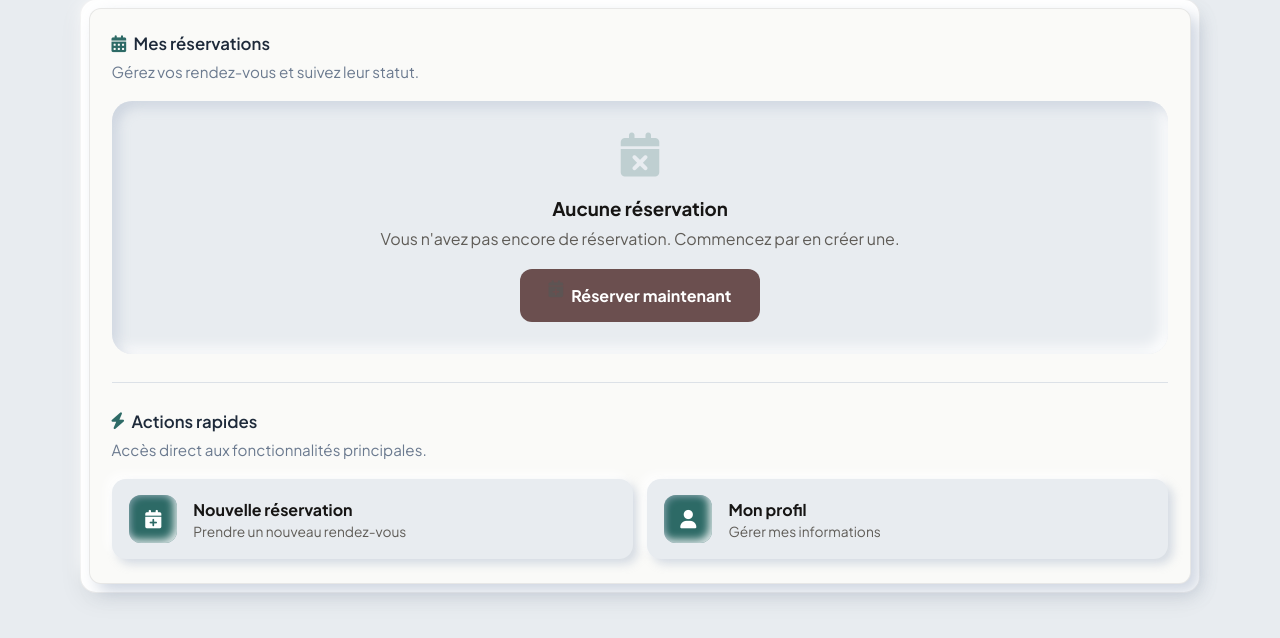
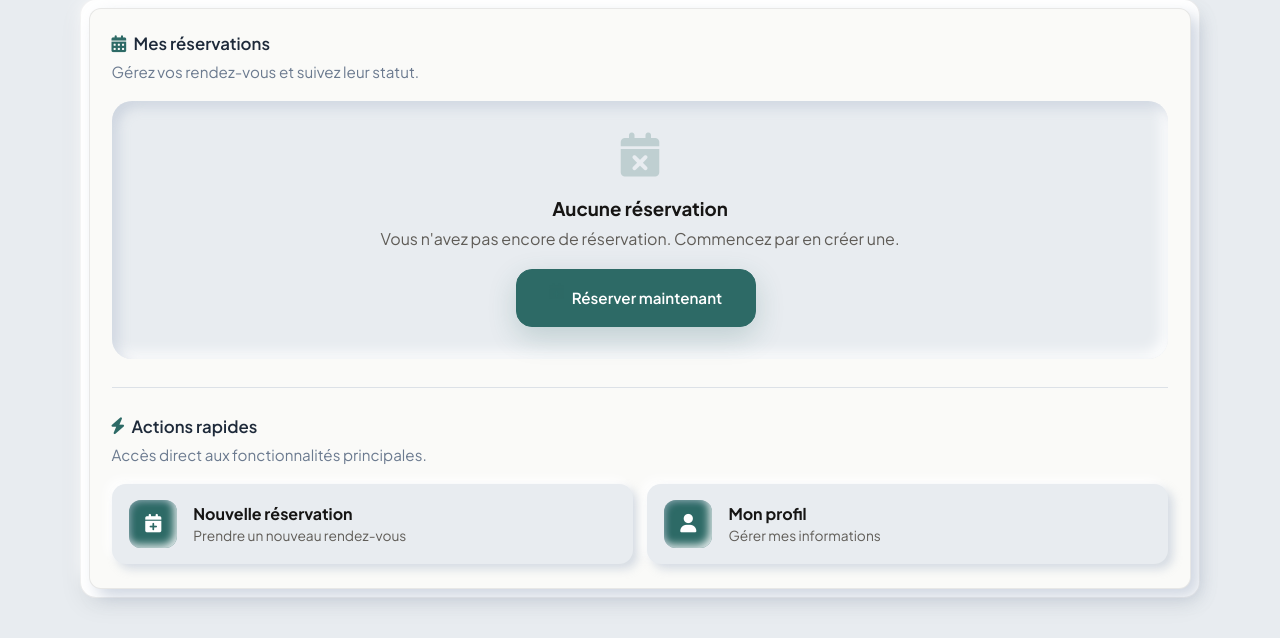
Before and after one commit to irraisaac16-code/Beauty-manager, a Django app: template manager/templates/manager/dashboard_client.html in a window 1280 px wide. Shown: the part 326-964 px from the top of the page. Run offline with Django 5.2, Linux system fonts and the light colour scheme; the template is opened without the code that fills it, so the values that code supplies are empty.

Commit message:
Dashboard client: Réserver maintenant en CTA teal (btn-admin-cta)
Co-authored-by: Cursor <cursoragent@cursor.com>

```diff
--- a/manager/static/manager/dashboard-reg-neumorphic.css
+++ b/manager/static/manager/dashboard-reg-neumorphic.css
@@ -250,3 +250,31 @@ body.page-dashboard-neumorphic .reg-page.dash-page.dash-page-hero-profile .dash-
         max-width: 158px;
     }
 }
+
+/* Même CTA teal que « Confirmer la réservation » (.btn-admin-cta) */
+body.page-dashboard-neumorphic .reg-page.dash-page .btn.btn-admin-cta {
+    display: inline-flex;
+    align-items: center;
+    justify-content: center;
+    gap: 0.5rem;
+    padding: 0.85rem 1.6rem;
+    font-weight: 700;
+    font-size: 0.95rem;
+    border-radius: 16px !important;
+    min-height: 44px;
+    background: #2d6a66 !important;
+    border: 1px solid #2d6a66 !important;
+    color: #fff !important;
+    box-shadow: 0 10px 28px rgba(45, 106, 102, 0.22) !important;
+    transition: transform 0.2s, box-shadow 0.2s, background 0.2s, border-color 0.2s;
+    text-decoration: none;
+}
+
+body.page-dashboard-neumorphic .reg-page.dash-page .btn.btn-admin-cta:hover {
+    background: #245652 !important;
+    border-color: #245652 !important;
+    color: #fff !important;
+    transform: translateY(-1px);
+    box-shadow: 0 14px 32px rgba(45, 106, 102, 0.28) !important;
+    text-decoration: none;
+}
--- a/manager/templates/manager/dashboard_client.html
+++ b/manager/templates/manager/dashboard_client.html
@@ -7,7 +7,7 @@
 {% block body_class %}page-dashboard-neumorphic{% endblock %}
 {% block extra_css %}
 <link rel="stylesheet" href="{% static 'manager/dashboard-neumorphic-shell.css' %}?v=2">
-<link rel="stylesheet" href="{% static 'manager/dashboard-reg-neumorphic.css' %}?v=4">
+<link rel="stylesheet" href="{% static 'manager/dashboard-reg-neumorphic.css' %}?v=5">
 {% endblock %}
 
 {% block content %}
@@ -131,7 +131,7 @@
                             <i class="fas fa-calendar-times"></i>
                             <h3>Aucune réservation</h3>
                             <p>Vous n'avez pas encore de réservation. Commencez par en créer une.</p>
-                            <a href="{% url 'reservation_client' %}" class="reg-btn btn-primary dash-empty-cta">
+                            <a href="{% url 'reservation_client' %}" class="btn btn-primary btn-admin-cta dash-empty-cta">
                                 <i class="fas fa-calendar-plus"></i> Réserver maintenant
                             </a>
                         </div>
--- a/manager/templates/manager/dashboard_coiffeuse.html
+++ b/manager/templates/manager/dashboard_coiffeuse.html
@@ -7,7 +7,7 @@
 {% block body_class %}page-dashboard-neumorphic{% endblock %}
 {% block extra_css %}
 <link rel="stylesheet" href="{% static 'manager/dashboard-neumorphic-shell.css' %}?v=2">
-<link rel="stylesheet" href="{% static 'manager/dashboard-reg-neumorphic.css' %}?v=4">
+<link rel="stylesheet" href="{% static 'manager/dashboard-reg-neumorphic.css' %}?v=5">
 {% endblock %}
 
 {% block content %}
```
